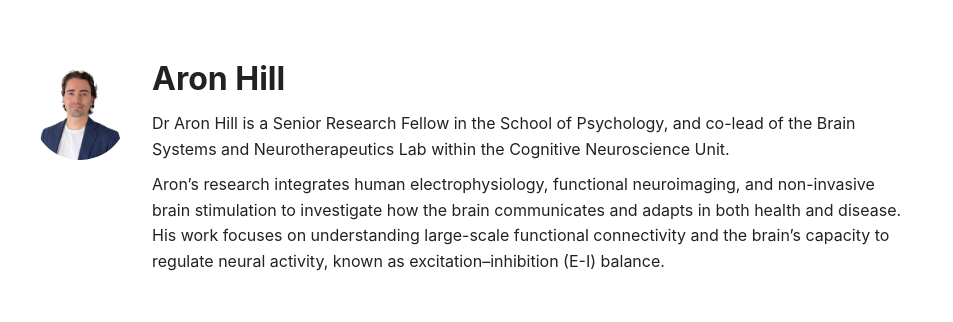
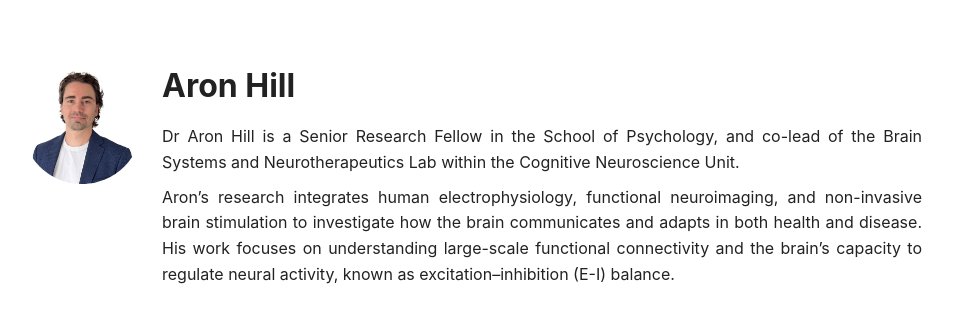
Before and after one commit to aronthill/aronhill.github.io, a plain HTML site: page index.html in a window 1280 px wide. Shown: the whole page, without its empty margins (168-1121 px from the left). Drawn offline with Linux system fonts and the light colour scheme.

Commit message:
Update index.html

```diff
--- a/index.html
+++ b/index.html
@@ -5,39 +5,37 @@
   <title>Aron Hill</title>
   <meta name="viewport" content="width=device-width, initial-scale=1" />
   <style>
-    :root { --maxw: 880px; }
     body {
       font-family: -apple-system, BlinkMacSystemFont, "Segoe UI", Roboto, Helvetica, Arial, sans-serif;
       margin: 60px auto;
       padding: 0 20px;
+      max-width: 900px;
+      line-height: 1.6;
       color: #222;
-      line-height: 1.6;
-      max-width: var(--maxw);
     }
     .row {
       display: flex;
       align-items: flex-start;
-      gap: 24px;
+      gap: 20px;
     }
     .headshot {
-      width: 96px;       /* make the photo small */
+      width: 120px;      /* make photo small */
       border-radius: 50%;
-      flex: 0 0 auto;
+      flex-shrink: 0;
       margin-top: 4px;
     }
     h1 {
       font-size: 2rem;
-      line-height: 1.2;
       margin: 0 0 0.4em 0;
     }
-    p { margin: 0.6em 0; }
-    @media (max-width: 560px) {
+    p {
+      margin: 0.6em 0;
+      text-align: justify;
+    }
+    @media (max-width: 600px) {
       .row { flex-direction: column; align-items: center; text-align: center; }
-      .headshot { width: 88px; }
+      .headshot { width: 100px; }
     }
-    /* optional subtle link style for later links */
-    a { color: #0366d6; text-decoration: none; }
-    a:hover { text-decoration: underline; }
   </style>
 </head>
 <body>
@@ -45,11 +43,12 @@
     <img class="headshot" src="Headshot.jpg" alt="Headshot of Aron Hill" />
     <div>
       <h1>Aron Hill</h1>
-      <p>Dr Aron Hill is a Senior Research Fellow in the School of Psychology, and co-lead of the Brain Systems and Neurotherapeutics Lab within the Cognitive Neuroscience Unit.</p>
-      <p>Aron’s research integrates human electrophysiology, functional neuroimaging, and non-invasive brain stimulation to investigate how the brain communicates and adapts in both health and disease. His work focuses on understanding large-scale functional connectivity and the brain’s capacity to regulate neural activity, known as excitation–inhibition (E-I) balance.</p>
-      <!-- Add quick links later if you want:
-      <p><a href="#">CV</a> · <a href="#">Google Scholar</a> · <a href="#">GitHub</a> · <a href="#">LinkedIn</a></p>
-      -->
+      <p>
+        Dr Aron Hill is a Senior Research Fellow in the School of Psychology, and co-lead of the Brain Systems and Neurotherapeutics Lab within the Cognitive Neuroscience Unit.
+      </p>
+      <p>
+        Aron’s research integrates human electrophysiology, functional neuroimaging, and non-invasive brain stimulation to investigate how the brain communicates and adapts in both health and disease. His work focuses on understanding large-scale functional connectivity and the brain’s capacity to regulate neural activity, known as excitation–inhibition (E-I) balance.
+      </p>
     </div>
   </div>
 </body>
```
